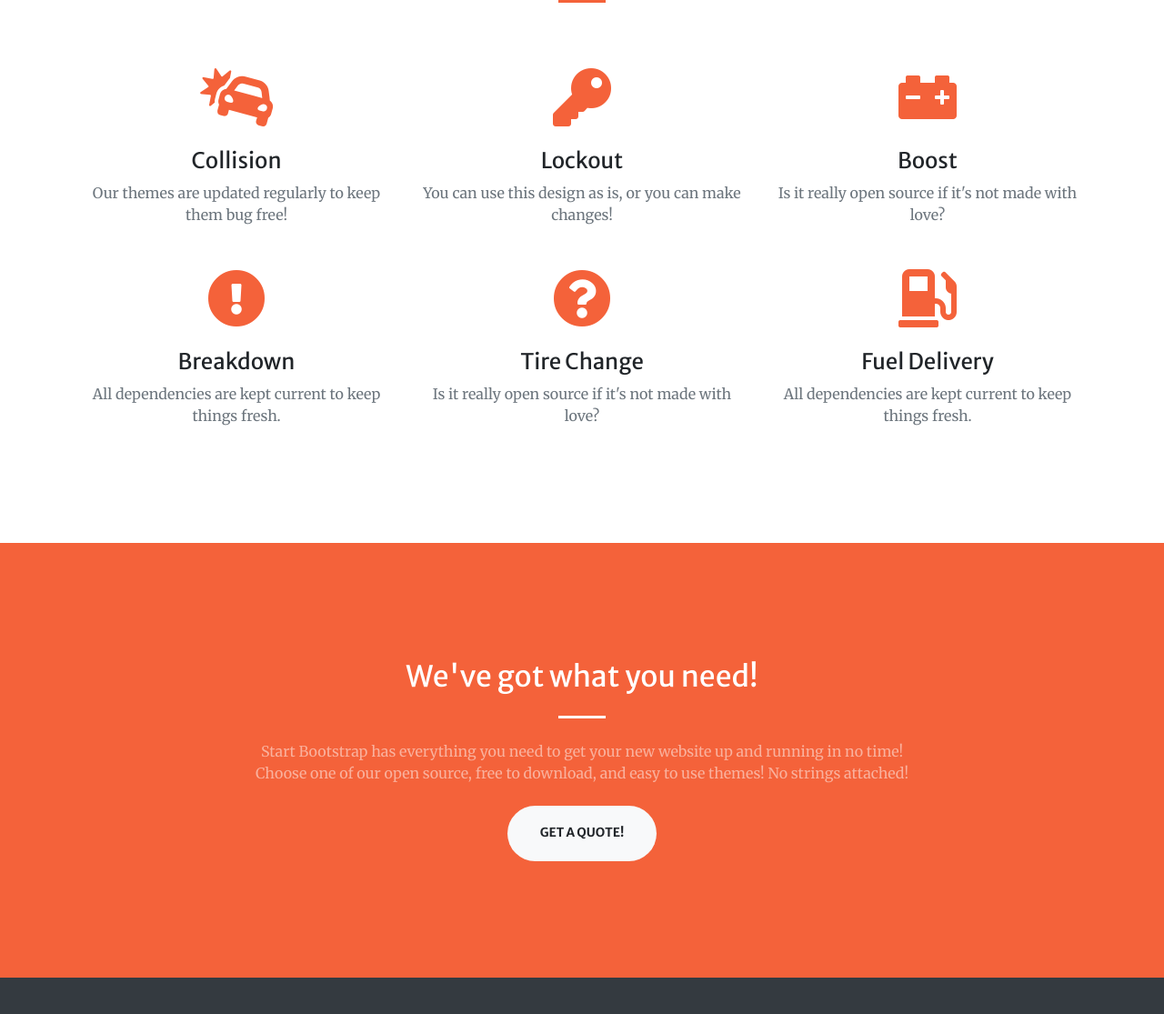
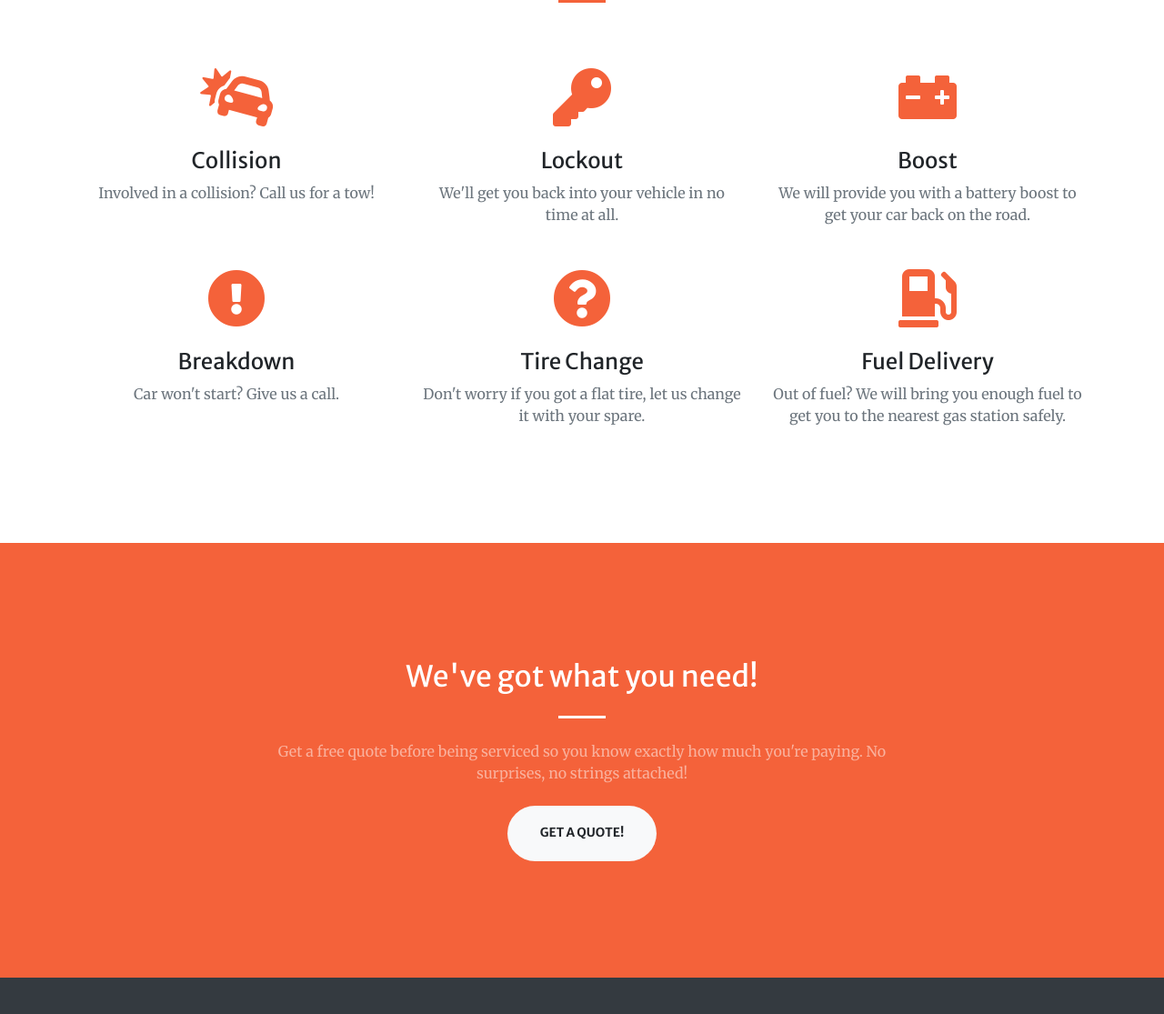
Before and after one commit to cindyledev/tjstowing-2019, a Node server app: page / in a window 1280 px wide. Shown: the part 990-2105 px from the top of the page at 91% size. Run offline with Node 20, Linux system fonts and the light colour scheme; some libraries are stand-ins or nearby versions.

Commit message:
removed template description

```diff
--- a/app.js
+++ b/app.js
@@ -87,8 +87,7 @@ app.post("/send", (req, res) => {
     console.log("Preview URL: %s", nodemailer.getTestMessageUrl(info));
 
     res.render("contact", {
-      msg:
-        "Your quote as been requested! Please wait for a driver to contact you"
+      msg: "Your request as been sent! Please wait for a driver to contact you"
     });
   });
 });
--- a/views/contact.handlebars
+++ b/views/contact.handlebars
@@ -61,24 +61,21 @@
     <div class="container h-100">
       <div class="row h-100 align-items-center justify-content-center text-center">
         <div class="col-lg-10 align-self-end">
-          <div class="my-2">
-            <p class="text-white">{{msg}}</p>
+          <div class="badge-primary mb-2">{{msg}}
           </div>
           <h1 class="text-uppercase text-white font-weight-bold">
-            Your Favorite Source of Free Bootstrap Themes
+            TJ's Towing
           </h1>
           <hr class="divider my-4" />
-        </div>
-        <div class="col-lg-8 align-self-baseline">
-          <p class="text-white-75 font-weight-light mb-5">
-            Start Bootstrap can help you build better websites using the
-            Bootstrap framework! Just download a theme and start customizing,
-            no strings attached!
-          </p>
-          <a class="btn btn-primary btn-xl js-scroll-trigger" href="#services">Find Out More</a>
+          </button>
+          <div class="col-lg-8 align-self-baseline">
+            <p class="text-white-75 font-weight-light mb-5">
+              We offer towing services with no strings attached!
+            </p>
+            <a class="btn btn-primary btn-xl js-scroll-trigger" href="#services">Find Out More</a>
+          </div>
         </div>
       </div>
-    </div>
   </header>
 
   <!-- Services Section -->
@@ -92,7 +89,7 @@
             <i class="fas fa-4x fa-car-crash text-primary mb-4"></i>
             <h3 class="h4 mb-2">Collision</h3>
             <p class="text-muted mb-0">
-              Our themes are updated regularly to keep them bug free!
+              Involved in a collision? Call us for a tow!
             </p>
           </div>
         </div>
@@ -101,7 +98,7 @@
             <i class="fas fa-4x fa-key text-primary mb-4"></i>
             <h3 class="h4 mb-2">Lockout</h3>
             <p class="text-muted mb-0">
-              You can use this design as is, or you can make changes!
+              We'll get you back into your vehicle in no time at all.
             </p>
           </div>
         </div>
@@ -110,7 +107,7 @@
             <i class="fas fa-4x fa-car-battery text-primary mb-4"></i>
             <h3 class="h4 mb-2">Boost</h3>
             <p class="text-muted mb-0">
-              Is it really open source if it's not made with love?
+              We will provide you with a battery boost to get your car back on the road.
             </p>
           </div>
         </div>
@@ -119,7 +116,7 @@
             <i class="fas fa-4x fa-exclamation-circle text-primary mb-4"></i>
             <h3 class="h4 mb-2">Breakdown</h3>
             <p class="text-muted mb-0">
-              All dependencies are kept current to keep things fresh.
+              Car won't start? Give us a call.
             </p>
           </div>
         </div>
@@ -128,7 +125,7 @@
             <i class="fas fa-4x fa-question-circle text-primary mb-4"></i>
             <h3 class="h4 mb-2">Tire Change</h3>
             <p class="text-muted mb-0">
-              Is it really open source if it's not made with love?
+              Don't worry if you got a flat tire, let us change it with your spare.
             </p>
           </div>
         </div>
@@ -137,7 +134,7 @@
             <i class="fas fa-4x fa-gas-pump text-primary mb-4"></i>
             <h3 class="h4 mb-2">Fuel Delivery</h3>
             <p class="text-muted mb-0">
-              All dependencies are kept current to keep things fresh.
+              Out of fuel? We will bring you enough fuel to get you to the nearest gas station safely.
             </p>
           </div>
         </div>
@@ -153,9 +150,8 @@
           <h2 class="text-white mt-0">We've got what you need!</h2>
           <hr class="divider light my-4" />
           <p class="text-white-50 mb-4">
-            Start Bootstrap has everything you need to get your new website up
-            and running in no time! Choose one of our open source, free to
-            download, and easy to use themes! No strings attached!
+            Get a free quote before being serviced so you know exactly how much you're paying. No surprises, no strings
+            attached!
           </p>
           <a class="btn btn-light btn-xl js-scroll-trigger" href="#form">Get a Quote!</a>
         </div>
@@ -404,8 +400,7 @@
           <h2 class="mt-0">Let's Get In Touch!</h2>
           <hr class="divider my-4" />
           <p class="text-muted mb-5">
-            Ready to start your next project with us? Give us a call or send
-            us an email and we will get back to you as soon as possible!
+            Give us a call, send us a text/email and we will get back to you as soon as possible!
           </p>
         </div>
       </div>
```
